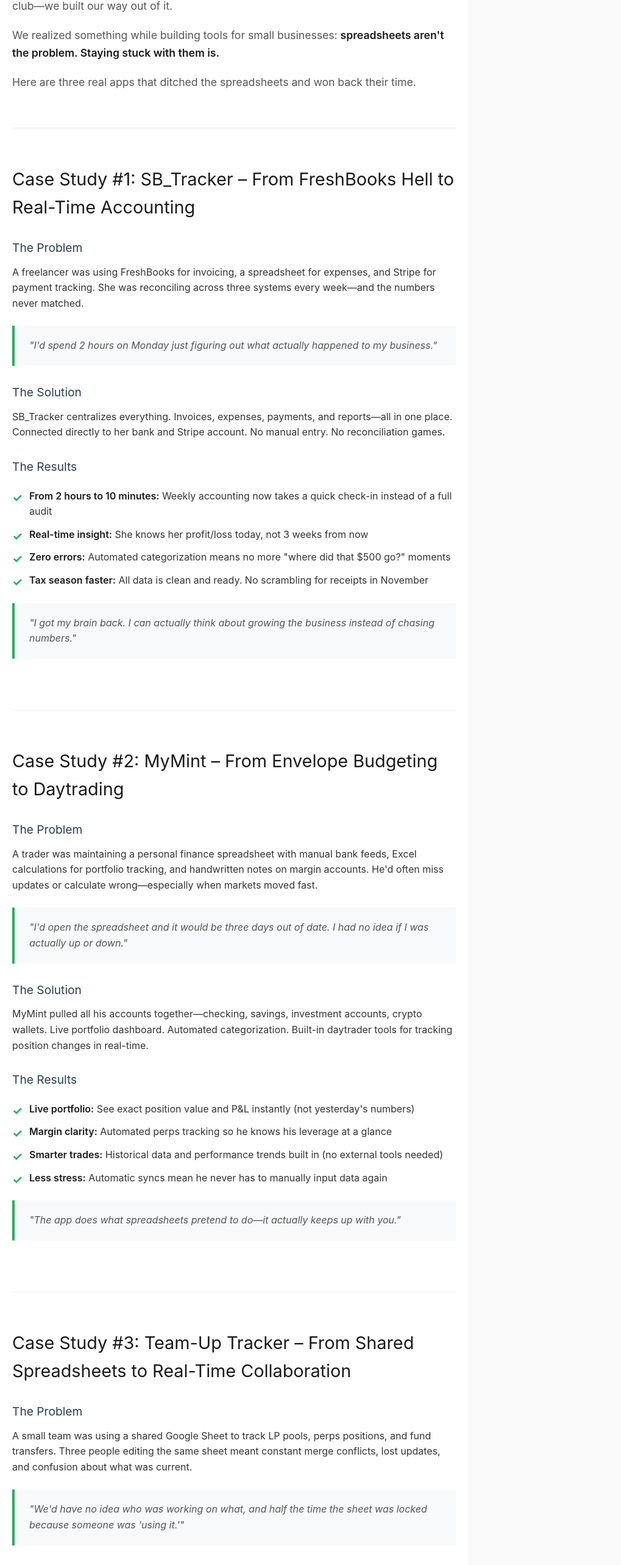
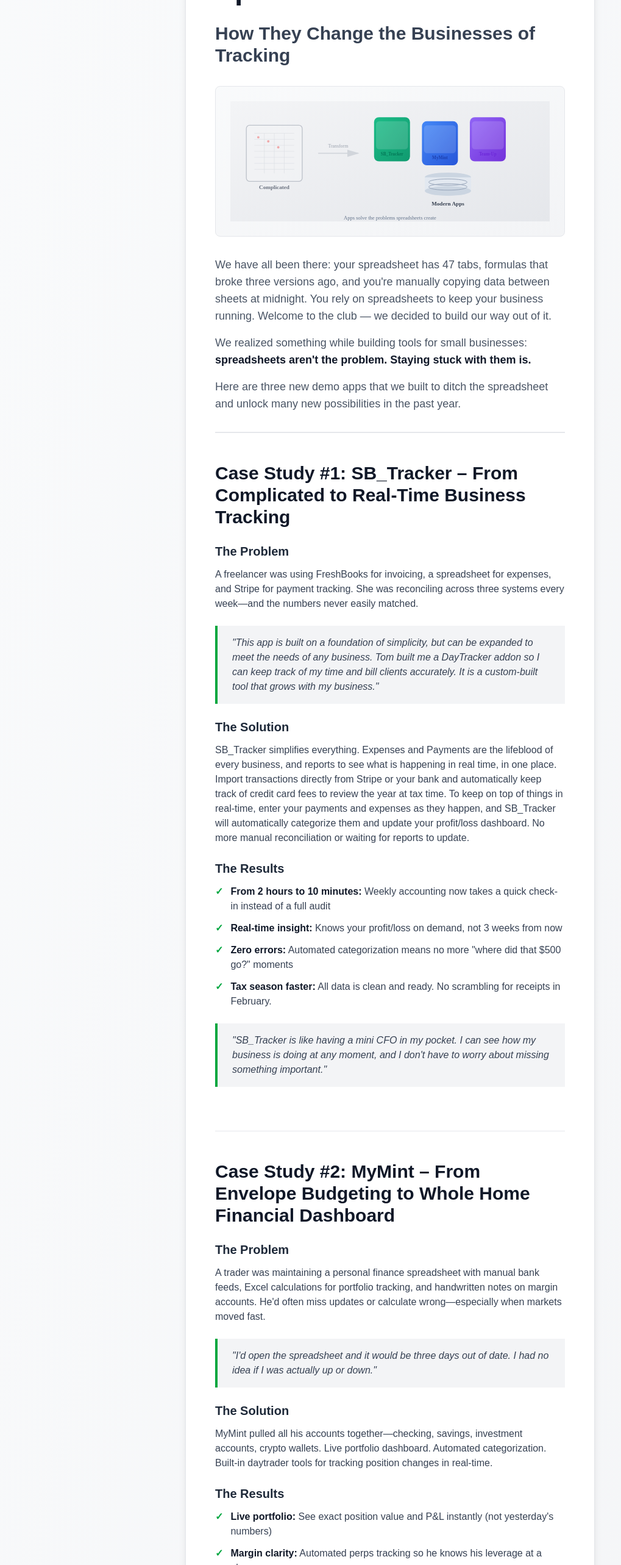
Before and after one commit to tomtranmer/tranmer.ca-new, a Next.js app: page /blog in a window 1280 px wide. Shown: the part 220-2786 px from the top of the page at 61% size, without its empty margins (0-1019 px from the left). Built offline with nearby package versions, Linux system fonts and the light colour scheme; no server answers.

Commit message:
feat: update BlogPage with new content and styling, add blog hero SVG

```diff
--- a/app/blog/page.tsx
+++ b/app/blog/page.tsx
@@ -1,322 +1,230 @@
-let html = `
-<head>
-  <style>
-        * {
-            margin: 0;
-            padding: 0;
-            box-sizing: border-box;
-        }
-
-        body {
-            font-family: -apple-system, BlinkMacSystemFont, 'Segoe UI', Roboto, 'Helvetica Neue', Arial, sans-serif;
-            line-height: 1.6;
-            color: #333;
-            background-color: #f9f9f9;
-        }
-
-        .container {
-            max-width: 800px;
-            margin: 0 auto;
-            padding: 40px 20px;
-            background-color: #fff;
-        }
-
-        header {
-            margin-bottom: 60px;
-            padding-bottom: 40px;
-            border-bottom: 2px solid #f0f0f0;
-        }
-
-        h1 {
-            font-size: 2.5rem;
-            line-height: 1.2;
-            margin-bottom: 24px;
-            color: #1a1a1a;
-        }
-
-        .intro {
-            font-size: 1.1rem;
-            color: #555;
-            margin-bottom: 20px;
-        }
-
-        .case-study {
-            margin-bottom: 60px;
-            padding-bottom: 60px;
-            border-bottom: 1px solid #f0f0f0;
-        }
-
-        .case-study:last-of-type {
-            border-bottom: none;
-        }
-
-        h2 {
-            font-size: 1.8rem;
-            margin-bottom: 20px;
-            color: #1a1a1a;
-            margin-top: 40px;
-        }
-
-        h3 {
-            font-size: 1.2rem;
-            margin-top: 28px;
-            margin-bottom: 12px;
-            color: #2c3e50;
-        }
-
-        p {
-            margin-bottom: 16px;
-            font-size: 1rem;
-        }
-
-        ul {
-            list-style: none;
-            margin: 20px 0;
-            padding-left: 0;
-        }
-
-        li {
-            padding-left: 28px;
-            margin-bottom: 12px;
-            position: relative;
-            font-size: 1rem;
-        }
-
-        li:before {
-            content: "✓";
-            position: absolute;
-            left: 0;
-            color: #27ae60;
-            font-weight: bold;
-            font-size: 1.2rem;
-        }
-
-        .quote {
-            margin: 24px 0;
-            padding: 20px 24px;
-            background-color: #f8f9fa;
-            border-left: 4px solid #27ae60;
-            font-style: italic;
-            color: #555;
-        }
-
-        .pattern-section {
-            background-color: #f8f9fa;
-            padding: 40px;
-            border-radius: 8px;
-            margin: 60px 0;
-        }
-
-        .pattern-section h2 {
-            margin-top: 0;
-        }
-
-        .cta-section {
-            background: linear-gradient(135deg, #667eea 0%, #764ba2 100%);
-            color: white;
-            padding: 60px 40px;
-            border-radius: 8px;
-            text-align: center;
-            margin: 60px 0;
-        }
-
-        .cta-section h2 {
-            color: white;
-            margin-top: 0;
-        }
-
-        .cta-section p {
-            color: rgba(255, 255, 255, 0.95);
-            font-size: 1.1rem;
-            margin-bottom: 30px;
-        }
-
-        .cta-links {
-            display: grid;
-            grid-template-columns: 1fr;
-            gap: 16px;
-            margin-top: 30px;
-        }
-
-        @media (min-width: 640px) {
-            .cta-links {
-                grid-template-columns: 1fr 1fr 1fr;
-            }
-        }
-
-        .cta-link {
-            background-color: rgba(255, 255, 255, 0.2);
-            color: white;
-            padding: 16px 24px;
-            border-radius: 6px;
-            text-decoration: none;
-            font-weight: 500;
-            transition: background-color 0.3s ease;
-            display: inline-block;
-        }
-
-        .cta-link:hover {
-            background-color: rgba(255, 255, 255, 0.3);
-        }
-
-        .footer-cta {
-            background-color: #f0f0f0;
-            padding: 40px;
-            border-radius: 8px;
-            text-align: center;
-            margin: 60px 0 40px 0;
-        }
-
-        .footer-cta p {
-            margin-bottom: 24px;
-            font-size: 1.1rem;
-        }
-
-        .button {
-            display: inline-block;
-            background-color: #27ae60;
-            color: white;
-            padding: 14px 32px;
-            border-radius: 6px;
-            text-decoration: none;
-            font-weight: 600;
-            transition: background-color 0.3s ease;
-        }
-
-        .button:hover {
-            background-color: #229954;
-        }
-
-        .meta {
-            color: #888;
-            font-size: 0.95rem;
-            margin-top: 16px;
-        }
-
-        strong {
-            color: #1a1a1a;
-            font-weight: 600;
-        }
-
-        @media (max-width: 640px) {
-            h1 {
-                font-size: 1.8rem;
-            }
-
-            h2 {
-                font-size: 1.4rem;
-            }
-
-            .container {
-                padding: 24px 16px;
-            }
-
-            .cta-section, .pattern-section {
-                padding: 32px 24px;
-            }
-        }
-    </style>
-</head>
-<div>
-    <article class="container">
-        <header>
-            <h1>Apps Are the New Spreadsheet: 3 Real Stories of How They Changed</h1>
-            <p class="intro">You know the feeling: your spreadsheet has 47 tabs, formulas that broke three versions ago, and you're manually copying data between sheets at midnight. Welcome to the club—we built our way out of it.</p>
-            <p class="intro">We realized something while building tools for small businesses: <strong>spreadsheets aren't the problem. Staying stuck with them is.</strong></p>
-            <p class="intro">Here are three real apps that ditched the spreadsheets and won back their time.</p>
+export default function BlogPage() {
+  return (
+    <main className="min-h-screen flex items-center justify-center bg-gradient-to-br from-gray-50 to-gray-100 py-12 px-4 sm:px-6 lg:px-8">
+      <article className="w-full max-w-2xl bg-white rounded-lg border border-gray-200 shadow-lg px-8 sm:px-12 py-12 sm:py-16">
+        {/* Header */}
+        <header className="mb-12 pb-8 border-b-2 border-gray-200">
+          <h1 className="text-4xl sm:text-5xl font-bold mb-6 text-gray-900 leading-tight">
+            Apps Are the New Spreadsheet
+          </h1>
+          <h3 className="text-2xl sm:text-3xl font-semibold mb-6 text-gray-700">
+            How They Change the Businesses of Tracking
+          </h3>
+          <div className="my-8 bg-gradient-to-br from-gray-50 to-gray-100 rounded-lg p-6 border border-gray-200">
+            <img src="/blog-hero.svg" alt="From complicated spreadsheets to modern apps" className="w-full h-auto" />
+          </div>
+          <div className="space-y-4 text-lg text-gray-600">
+            <p>
+              We have all been there: your spreadsheet has 47 tabs, formulas that broke three versions ago, and you're manually copying data between sheets at midnight. You rely on spreadsheets to keep your business running. Welcome to the club — we decided to build our way out of it.
+            </p>
+            <p>
+              We realized something while building tools for small businesses: <strong className="text-gray-900">spreadsheets aren't the problem. Staying stuck with them is.</strong>
+            </p>
+            <p>
+              Here are three new demo apps that we built to ditch the spreadsheet and unlock many new possibilities in the past year.
+            </p>
+          </div>
         </header>
 
-        <section class="case-study">
-            <h2>Case Study #1: SB_Tracker – From FreshBooks Hell to Real-Time Accounting</h2>
+        {/* Case Study 1 */}
+        <section className="mb-12 pb-12 border-b border-gray-200">
+          <h2 className="text-3xl font-bold mb-4 text-gray-900 mt-8">
+            Case Study #1: SB_Tracker – From Complicated to Real-Time Business Tracking
+          </h2>
 
-            <h3>The Problem</h3>
-            <p>A freelancer was using FreshBooks for invoicing, a spreadsheet for expenses, and Stripe for payment tracking. She was reconciling across three systems every week—and the numbers never matched.</p>
-            <p class="quote">"I'd spend 2 hours on Monday just figuring out what actually happened to my business."</p>
+          <h3 className="text-xl font-semibold mt-6 mb-3 text-gray-800">The Problem</h3>
+          <p className="mb-4 text-gray-700">
+            A freelancer was using FreshBooks for invoicing, a spreadsheet for expenses, and Stripe for payment tracking. She was reconciling across three systems every week—and the numbers never easily matched.
+          </p>
+          <blockquote className="my-6 px-6 py-4 bg-gray-100 border-l-4 border-green-600 italic text-gray-700">
+            "This app is built on a foundation of simplicity, but can be expanded to meet the needs of any business. Tom built me a DayTracker addon so I can keep track of my time and bill clients accurately. It is a custom-built tool that grows with my business."
+          </blockquote>
 
-            <h3>The Solution</h3>
-            <p>SB_Tracker centralizes everything. Invoices, expenses, payments, and reports—all in one place. Connected directly to her bank and Stripe account. No manual entry. No reconciliation games.</p>
+          <h3 className="text-xl font-semibold mt-6 mb-3 text-gray-800">The Solution</h3>
+          <p className="mb-4 text-gray-700">
+            SB_Tracker simplifies everything. Expenses and Payments are the lifeblood of every business, and reports to see what is happening in real time, in one place. Import transactions directly from Stripe or your bank and automatically keep track of credit card fees to review the year at tax time. To keep on top of things in real-time, enter your payments and expenses as they happen, and SB_Tracker will automatically categorize them and update your profit/loss dashboard. No more manual reconciliation or waiting for reports to update.
+          </p>
 
-            <h3>The Results</h3>
-            <ul>
-                <li><strong>From 2 hours to 10 minutes:</strong> Weekly accounting now takes a quick check-in instead of a full audit</li>
-                <li><strong>Real-time insight:</strong> She knows her profit/loss today, not 3 weeks from now</li>
-                <li><strong>Zero errors:</strong> Automated categorization means no more "where did that $500 go?" moments</li>
-                <li><strong>Tax season faster:</strong> All data is clean and ready. No scrambling for receipts in November</li>
-            </ul>
-            <p class="quote">"I got my brain back. I can actually think about growing the business instead of chasing numbers."</p>
+          <h3 className="text-xl font-semibold mt-6 mb-3 text-gray-800">The Results</h3>
+          <ul className="space-y-3 mb-4 text-gray-700">
+            <li className="flex gap-3">
+              <span className="text-green-600 font-bold flex-shrink-0">✓</span>
+              <span><strong className="text-gray-900">From 2 hours to 10 minutes:</strong> Weekly accounting now takes a quick check-in instead of a full audit</span>
+            </li>
+            <li className="flex gap-3">
+              <span className="text-green-600 font-bold flex-shrink-0">✓</span>
+              <span><strong className="text-gray-900">Real-time insight:</strong> Knows your profit/loss on demand, not 3 weeks from now</span>
+            </li>
+            <li className="flex gap-3">
+              <span className="text-green-600 font-bold flex-shrink-0">✓</span>
+              <span><strong className="text-gray-900">Zero errors:</strong> Automated categorization means no more "where did that $500 go?" moments</span>
+            </li>
+            <li className="flex gap-3">
+              <span className="text-green-600 font-bold flex-shrink-0">✓</span>
+              <span><strong className="text-gray-900">Tax season faster:</strong> All data is clean and ready. No scrambling for receipts in February.</span>
+            </li>
+          </ul>
+          <blockquote className="my-6 px-6 py-4 bg-gray-100 border-l-4 border-green-600 italic text-gray-700">
+            "SB_Tracker is like having a mini CFO in my pocket. I can see how my business is doing at any moment, and I don't have to worry about missing something important."
+          </blockquote>
         </section>
 
-        <section class="case-study">
-            <h2>Case Study #2: MyMint – From Envelope Budgeting to Daytrading</h2>
+        {/* Case Study 2 */}
+        <section className="mb-12 pb-12 border-b border-gray-200">
+          <h2 className="text-3xl font-bold mb-4 text-gray-900 mt-8">
+            Case Study #2: MyMint – From Envelope Budgeting to Whole Home Financial Dashboard
+          </h2>
 
-            <h3>The Problem</h3>
-            <p>A trader was maintaining a personal finance spreadsheet with manual bank feeds, Excel calculations for portfolio tracking, and handwritten notes on margin accounts. He'd often miss updates or calculate wrong—especially when markets moved fast.</p>
-            <p class="quote">"I'd open the spreadsheet and it would be three days out of date. I had no idea if I was actually up or down."</p>
+          <h3 className="text-xl font-semibold mt-6 mb-3 text-gray-800">The Problem</h3>
+          <p className="mb-4 text-gray-700">
+            A trader was maintaining a personal finance spreadsheet with manual bank feeds, Excel calculations for portfolio tracking, and handwritten notes on margin accounts. He'd often miss updates or calculate wrong—especially when markets moved fast.
+          </p>
+          <blockquote className="my-6 px-6 py-4 bg-gray-100 border-l-4 border-green-600 italic text-gray-700">
+            "I'd open the spreadsheet and it would be three days out of date. I had no idea if I was actually up or down."
+          </blockquote>
 
-            <h3>The Solution</h3>
-            <p>MyMint pulled all his accounts together—checking, savings, investment accounts, crypto wallets. Live portfolio dashboard. Automated categorization. Built-in daytrader tools for tracking position changes in real-time.</p>
+          <h3 className="text-xl font-semibold mt-6 mb-3 text-gray-800">The Solution</h3>
+          <p className="mb-4 text-gray-700">
+            MyMint pulled all his accounts together—checking, savings, investment accounts, crypto wallets. Live portfolio dashboard. Automated categorization. Built-in daytrader tools for tracking position changes in real-time.
+          </p>
 
-            <h3>The Results</h3>
-            <ul>
-                <li><strong>Live portfolio:</strong> See exact position value and P&L instantly (not yesterday's numbers)</li>
-                <li><strong>Margin clarity:</strong> Automated perps tracking so he knows his leverage at a glance</li>
-                <li><strong>Smarter trades:</strong> Historical data and performance trends built in (no external tools needed)</li>
-                <li><strong>Less stress:</strong> Automatic syncs mean he never has to manually input data again</li>
-            </ul>
-            <p class="quote">"The app does what spreadsheets <em>pretend</em> to do—it actually keeps up with you."</p>
+          <h3 className="text-xl font-semibold mt-6 mb-3 text-gray-800">The Results</h3>
+          <ul className="space-y-3 mb-4 text-gray-700">
+            <li className="flex gap-3">
+              <span className="text-green-600 font-bold flex-shrink-0">✓</span>
+              <span><strong className="text-gray-900">Live portfolio:</strong> See exact position value and P&L instantly (not yesterday's numbers)</span>
+            </li>
+            <li className="flex gap-3">
+              <span className="text-green-600 font-bold flex-shrink-0">✓</span>
+              <span><strong className="text-gray-900">Margin clarity:</strong> Automated perps tracking so he knows his leverage at a glance</span>
+            </li>
+            <li className="flex gap-3">
+              <span className="text-green-600 font-bold flex-shrink-0">✓</span>
+              <span><strong className="text-gray-900">Smarter trades:</strong> Historical data and performance trends built in (no external tools needed)</span>
+            </li>
+            <li className="flex gap-3">
+              <span className="text-green-600 font-bold flex-shrink-0">✓</span>
+              <span><strong className="text-gray-900">Less stress:</strong> Automatic syncs mean he never has to manually input data again</span>
+            </li>
+          </ul>
+          <blockquote className="my-6 px-6 py-4 bg-gray-100 border-l-4 border-green-600 italic text-gray-700">
+            "The app does what spreadsheets <em>pretend</em> to do—it actually keeps up with you."
+          </blockquote>
         </section>
 
-        <section class="case-study">
-            <h2>Case Study #3: Team-Up Tracker – From Shared Spreadsheets to Real-Time Collaboration</h2>
+        {/* Case Study 3 */}
+        <section className="mb-12 pb-12">
+          <h2 className="text-3xl font-bold mb-4 text-gray-900 mt-8">
+            Case Study #3: NEW Team-Up Tracker – Collaborate with your friends and keep track of your investments.
+          </h2>
 
-            <h3>The Problem</h3>
-            <p>A small team was using a shared Google Sheet to track LP pools, perps positions, and fund transfers. Three people editing the same sheet meant constant merge conflicts, lost updates, and confusion about what was current.</p>
-            <p class="quote">"We'd have no idea who was working on what, and half the time the sheet was locked because someone was 'using it.'"</p>
+          <h3 className="text-xl font-semibold mt-6 mb-3 text-gray-800">The Problem</h3>
+          <p className="mb-4 text-gray-700">
+            Our small team was using a shared spreadsheet to track LP pools, perps positions, and fund transfers. Some could see the shared sheet and some needed periodic reports generated to know what was going on.
+          </p>
+          <blockquote className="my-6 px-6 py-4 bg-gray-100 border-l-4 border-green-600 italic text-gray-700">
+            "We went from an opaque system of trust and reporting to a real-time system that can be monitored by all club members. It's a game-changer for our group."
+          </blockquote>
 
-            <h3>The Solution</h3>
-            <p>Team-Up Tracker is built for real-time collaboration. LP range displays, perps fund deposits/withdrawals, trade tracking, and fund transfer logic—all in one platform. Changes sync instantly. No conflicts. Clear audit trail.</p>
+          <h3 className="text-xl font-semibold mt-6 mb-3 text-gray-800">The Solution</h3>
+          <p className="mb-4 text-gray-700">
+            Team-Up Tracker is built for real-time collaboration. LP range displays, perps fund deposits/withdrawals, trade tracking, and fund transfer logic—all in one platform. Changes sync instantly. No conflicts. Clear audit trail.
+          </p>
 
-            <h3>The Results</h3>
-            <ul>
-                <li><strong>True real-time:</strong> Everyone sees updates instantly; no merge conflicts or stale data</li>
-                <li><strong>Clear ownership:</strong> Built-in tracking shows who did what and when</li>
-                <li><strong>Faster decisions:</strong> No time wasted figuring out what's current; everyone's on the same page</li>
-                <li><strong>Scalable:</strong> Handles complexity (multi-pool positions, leverage tracking) that breaks spreadsheets</li>
-            </ul>
-            <p class="quote">"We went from 'is this data fresh?' to 'what's the actual trade?' Huge difference."</p>
+          <h3 className="text-xl font-semibold mt-6 mb-3 text-gray-800">The Results</h3>
+          <ul className="space-y-3 mb-4 text-gray-700">
+            <li className="flex gap-3">
+              <span className="text-green-600 font-bold flex-shrink-0">✓</span>
+              <span><strong className="text-gray-900">True real-time:</strong> Everyone sees updates instantly; no merge conflicts or stale data</span>
+            </li>
+            <li className="flex gap-3">
+              <span className="text-green-600 font-bold flex-shrink-0">✓</span>
+              <span><strong className="text-gray-900">Clear ownership:</strong> Built-in tracking shows who did what and when</span>
+            </li>
+            <li className="flex gap-3">
+              <span className="text-green-600 font-bold flex-shrink-0">✓</span>
+              <span><strong className="text-gray-900">Faster decisions:</strong> No time wasted figuring out what's current; everyone's on the same page</span>
+            </li>
+            <li className="flex gap-3">
+              <span className="text-green-600 font-bold flex-shrink-0">✓</span>
+              <span><strong className="text-gray-900">Scalable:</strong> Handles complexity (multi-pool positions, leverage tracking) that breaks spreadsheets</span>
+            </li>
+          </ul>
+          <blockquote className="my-6 px-6 py-4 bg-gray-100 border-l-4 border-green-600 italic text-gray-700">
+            "We went from 'is this data fresh?' to 'what's the actual trade?' Huge difference."
+          </blockquote>
         </section>
 
-        <section class="pattern-section">
-            <h2>The Pattern</h2>
-            <p>These stories aren't unique. They're the same pattern we see over and over:</p>
-            <p><strong>Spreadsheets solve one problem (simple storage) and create three more (manual updates, version conflicts, no automation).</strong></p>
-            <p>Apps solve all of them at once.</p>
+        {/* Pattern Section */}
+        <section className="mb-12 px-8 py-10 bg-gray-100 rounded-lg">
+          <h2 className="text-3xl font-bold mb-6 text-gray-900">The Pattern</h2>
+          <p className="mb-4 text-gray-700">
+            These stories aren't unique. They're the same pattern we see over and over:
+          </p>
+          <p className="text-lg text-gray-700">
+            <strong className="text-gray-900">Spreadsheets solve one problem (simple storage) and create three more (manual updates, version conflicts, no automation).</strong>
+          </p>
+          <p className="mt-4 text-gray-700">
+            Apps solve all of them at once.
+          </p>
         </section>
 
-        <section class="cta-section">
-            <h2>Ready to Make the Jump?</h2>
-            <p>If you're still wrestling with spreadsheets, here's the good news: <strong>building an app for your workflow doesn't take as long as you think.</strong></p>
-            <p>Start small. Pick one pain point. Build an app that solves it.</p>
-            <div class="cta-links">
-                <a href="https://sb-tracker.tranmer.ca" class="cta-link">Try SB_Tracker</a>
-                <a href="https://mymint.tranmer.ca" class="cta-link">Try MyMint</a>
-                <a href="https://teamup.tranmer.ca" class="cta-link">Try Team-Up Tracker</a>
-            </div>
-            <p style="margin-top: 30px; font-size: 0.95rem;">Or if you have a different workflow stuck in a spreadsheet, <a href="mailto:contact@tranmer.ca" style="color: white; text-decoration: underline;">reach out</a>. We might just build it next.</p>
-            <p style="margin-top: 20px; font-size: 1.1rem;"><strong>The future isn't spreadsheets. The future is your time back.</strong></p>
+        {/* CTA Section */}
+        <section className="mb-12 px-8 py-12 bg-gradient-to-r from-purple-600 to-purple-800 rounded-lg text-center text-white">
+          <h2 className="text-3xl font-bold mb-4">Ready to Make the Jump?</h2>
+          <p className="mb-6 text-lg">
+            If you're still wrestling with spreadsheets, here's the good news: <strong>building an app for your workflow doesn't take as long as you think.</strong>
+          </p>
+          <p className="mb-8 text-white/95">
+            Start small. Pick one pain point. Build an app that solves it.
+          </p>
+
+          <div className="grid grid-cols-1 sm:grid-cols-3 gap-4 mb-8">
+            <a
+              href="https://sb-tracker.tranmer.ca"
+              className="px-6 py-3 bg-white/20 hover:bg-white/30 rounded-lg font-medium transition-colors"
+            >
+              Try SB_Tracker
+            </a>
+            <a
+              href="https://mymint.tranmer.ca"
+              className="px-6 py-3 bg-white/20 hover:bg-white/30 rounded-lg font-medium transition-colors"
+            >
+              Try MyMint
+            </a>
+            <a
+              href="https://teamup.tranmer.ca"
+              className="px-6 py-3 bg-white/20 hover:bg-white/30 rounded-lg font-medium transition-colors"
+            >
+              Try Team-Up Tracker
+            </a>
+          </div>
+
+          <p className="text-sm text-white/90 mb-4">
+            Or if you have a different workflow stuck in a spreadsheet,{' '}
+            <a href="mailto:contact@tranmer.ca" className="underline hover:text-white">
+              reach out
+            </a>
+            . We might just build it next.
+          </p>
+          <p className="text-xl">
+            <strong>The future isn't spreadsheets. The future is your time back.</strong>
+          </p>
         </section>
 
-        <section class="footer-cta">
-            <p>Have a spreadsheet horror story? Share it with us—or try one of our apps and tell us how much time you save.</p>
-            <a href="https://sb-tracker.tranmer.ca" class="button">Get Started Free →</a>
+        {/* Footer CTA */}
+        <section className="px-8 py-10 bg-gray-100 rounded-lg text-center">
+          <p className="mb-6 text-gray-700">
+            Have a spreadsheet horror story? Share it with us—or try one of our apps and tell us how much time you save.
+          </p>
+          <a
+            href="https://sb-tracker.tranmer.ca"
+            className="inline-block px-8 py-3 bg-green-600 hover:bg-green-700 text-white font-semibold rounded-lg transition-colors"
+          >
+            Get Started Free →
+          </a>
         </section>
-    </article>
-</div>`;
-
-export default function BlogPage() {
-  return (
-    <main className="p-8 max-w-3xl mx-auto">
-      <div dangerouslySetInnerHTML={{ __html: html }} />
+      </article>
     </main>
   );
 }
```
Also changed, not shown: public/blog-hero.svg (added).
